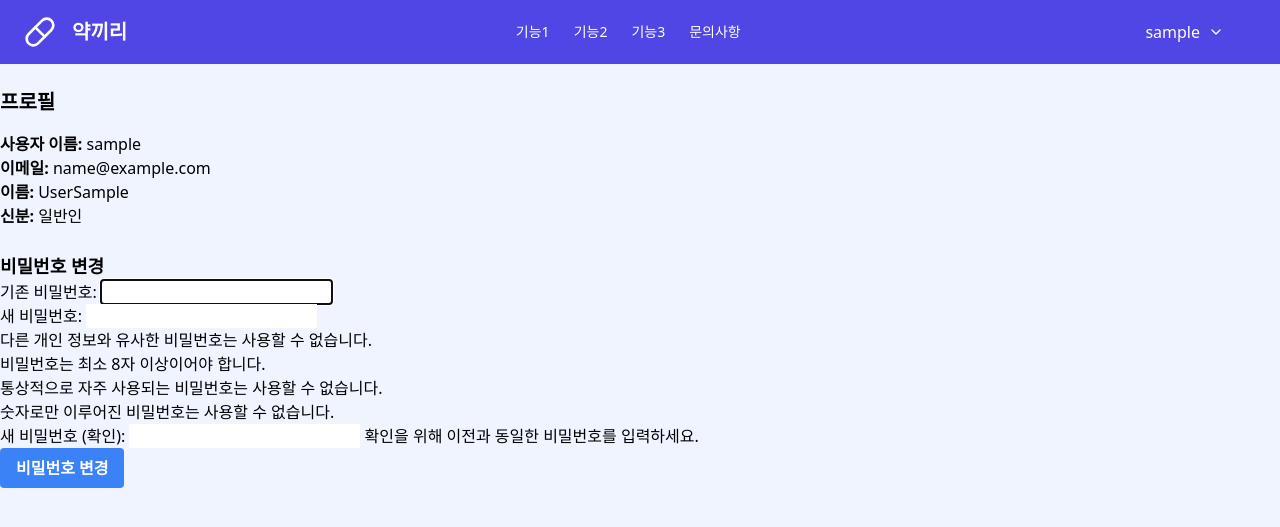
After one commit to Ju0s/Prj-Polypharmacy_MediView, a Django app: page /users/profile/ in a window 1280 px wide. The commit adds this page. Shown: the top 527 px of the page. Run offline with Django 5.2, Linux system fonts and the light colour scheme; the visitor is signed in with stand-in values (Sample User, id 1); some libraries are stand-ins or nearby versions.

Commit message:
profile page

```diff
--- a/templates/mainbase.html
+++ b/templates/mainbase.html
@@ -74,7 +74,7 @@
                 </svg>
             </button>
             <div id="userMenuDropdown" class="absolute right-0 mt-2 w-48 bg-white rounded-md shadow-lg z-50 hidden">
-                <a href="#" class="block px-4 py-2 text-sm text-gray-700 hover:bg-gray-100">Profile</a>
+                <a href="/users/profile/" class="block px-4 py-2 text-sm text-gray-700 hover:bg-gray-100">Profile</a>
                 <a href="/users/logout/" class="block px-4 py-2 text-sm text-gray-700 hover:bg-gray-100">Logout</a>
             </div>
         </div>
--- a/templates/users/login.html
+++ b/templates/users/login.html
@@ -21,7 +21,7 @@
     </svg>
     <h2 class="text-2xl font-bold text-[#4f46e5]">약끼리</h2>
     </div>
-    <form class="space-y-4 w-full" method="post">
+    <form class="space-y-4 w-full" method="post" autocomplete='off'>
       {% csrf_token %}
       <!-- Display non-field specific errors -->
       {% if form.non_field_errors %}
--- /dev/null
+++ b/templates/users/profile.html
@@ -0,0 +1,33 @@
+{% extends "mainbase.html" %}
+
+{% block content %}
+<div class="container mx-auto mt-6">
+    <h1 class="text-xl font-bold">프로필</h1>
+    <div class="mt-4">
+        <p><strong>사용자 이름:</strong> {{ user.username }}</p>
+        <p><strong>이메일:</strong> {{ user.email }}</p>
+        <p><strong>이름:</strong> {{ user.last_name }}{{ user.first_name }}</p>
+        <p><strong>신분:</strong> {{ user.get_status_display }}</p>
+    </div>
+
+    <!-- 비밀번호 변경 폼 -->
+    <div class="mt-6">
+        <h2 class="text-lg font-bold">비밀번호 변경</h2>
+        <form method="post">
+            {% csrf_token %}
+            {{ password_form.as_p }}
+            <button type="submit" class="bg-blue-500 hover:bg-blue-700 text-white font-bold py-2 px-4 rounded">
+                비밀번호 변경
+            </button>
+        </form>
+        {% if messages %}
+    <ul class="messages">
+        {% for message in messages %}
+            <li{% if message.tags %} class="{{ message.tags }}"{% endif %}>{{ message }}</li>
+        {% endfor %}
+    </ul>
+{% endif %}
+    </div>
+</div>
+
+{% endblock %}
--- a/templates/users/signup.html
+++ b/templates/users/signup.html
@@ -2,7 +2,7 @@
 {% block content %}
 <div id='signup' class="flex h-screen items-center justify-center">
     <div class="flex h-screen w-full items-center justify-center bg-[#f0f4ff] dark:bg-[#0f172a]">
-    <form method='POST' class="w-full max-w-md p-8 space-y-6 rounded-lg shadow-lg bg-white">
+    <form method='POST' class="w-full max-w-md p-8 space-y-6 rounded-lg shadow-lg bg-white" autocomplete='off'>
         <h1 class="text-center text-2xl font-bold text-[#4f46e5]">회원가입</h1>
         {% csrf_token %}
         <div class="space-y-4">
--- a/users/urls.py
+++ b/users/urls.py
@@ -1,8 +1,9 @@
 from django.urls import path
-from users.views import login_view, logout_view, signup
+from users.views import login_view, logout_view, signup, profile
 
 urlpatterns = [
     path('login/',login_view),
     path('logout/',logout_view),
     path('signup/',signup),
+    path('profile/',profile,name='profile'),
 ]
--- a/users/views.py
+++ b/users/views.py
@@ -2,6 +2,11 @@ from django.contrib.auth import authenticate, login, logout
 from django.shortcuts import render, redirect
 from users.forms import LoginForm, SignupForm
 from users.models import User
+from django.contrib.auth.decorators import login_required
+from django.contrib.auth.forms import PasswordChangeForm
+from django.contrib.auth import update_session_auth_hash
+from django.contrib import messages
+
 # Create your views here.
 def login_view(request):
     #이미 로그인 되어 있다면
@@ -60,3 +65,20 @@ def signup(request):
         form = SignupForm()
 
     return render(request, 'users/signup.html', {'form': form})
+
+@login_required
+def profile(request):
+    if request.method == 'POST':
+        password_form = PasswordChangeForm(request.user, request.POST)
+        if password_form.is_valid():
+            user = password_form.save()
+            update_session_auth_hash(request, user)  # 비밀번호 변경 후 세션 유지
+            messages.success(request, '비밀번호가 성공적으로 변경되었습니다.')
+            return redirect('profile')
+    else:
+        password_form = PasswordChangeForm(request.user)
+
+    return render(request, 'users/profile.html', {
+        'user': request.user,
+        'password_form': password_form
+    })
```
